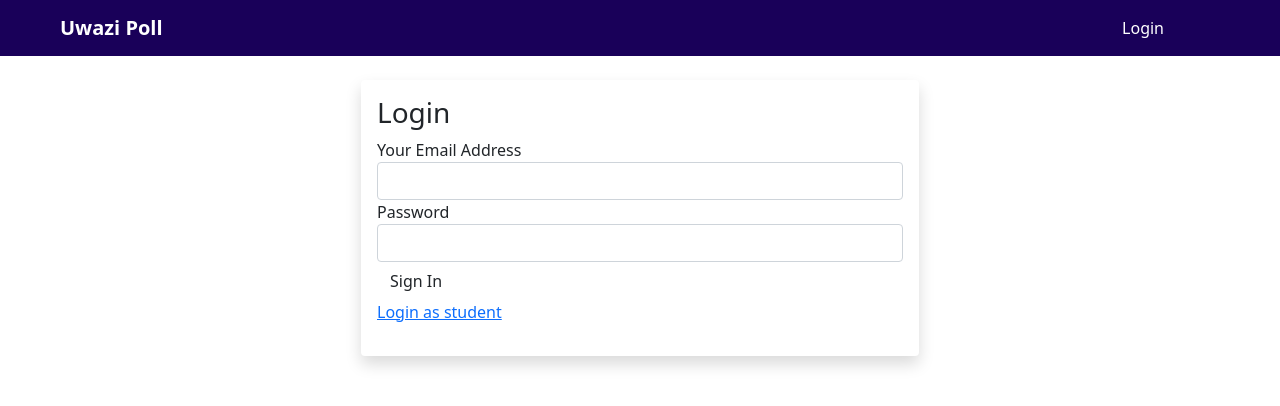
After one commit to githaefrancis/uwazi-poll, a Flask app: page /admin/login in a window 1280 px wide. The commit adds this page. Shown: the top 406 px of the page. Run offline with Flask 2, Linux system fonts and the light colour scheme; some libraries are stand-ins or nearby versions.

```diff
--- a/app/auth/forms.py
+++ b/app/auth/forms.py
@@ -0,0 +1,38 @@
+from flask_wtf import FlaskForm
+
+
+from wtforms import StringField,PasswordField,SubmitField,BooleanField
+from wtforms.validators import InputRequired,Email,EqualTo
+
+
+from wtforms import ValidationError
+
+from ..models import User
+
+class RegistrationForm(FlaskForm):
+  name=StringField('Your Name',validators=[InputRequired()])
+  email=StringField('Your Email Address',validators=[InputRequired(),Email()])
+  student_id=StringField('Student id',validators=[InputRequired()])
+  password=PasswordField('Password',validators=[InputRequired(),EqualTo('password_confirm',message='Password must match')])
+  password_confirm=PasswordField('Confirm Password',validators=[InputRequired()])
+
+  submit=SubmitField('Sign Up')
+
+  def validate_email(self,data_field):
+    if User.query.filter_by(email=data_field.data).first():
+      raise ValidationError('There is an account with that email ')
+
+  def validate_student_id(self,data_field):
+    if User.query.filter_by(student_id=data_field.data).first():
+      raise ValidationError('Student id already registered')
+
+
+class StudentLoginForm(FlaskForm):
+  student_id=StringField('Your Student Id',validators=[InputRequired(),Email()])
+  password=PasswordField('Password',validators=[InputRequired()])
+  submit=SubmitField('Sign In')
+
+class AdminLoginForm(FlaskForm):
+  email=StringField('Your Email Address',validators=[InputRequired(),Email()])
+  password=PasswordField('Password',validators=[InputRequired()])
+  submit=SubmitField('Sign In')
--- a/app/auth/views.py
+++ b/app/auth/views.py
@@ -1,5 +1,17 @@
+from flask import render_template
 from . import auth
-
+from .forms import AdminLoginForm, RegistrationForm, StudentLoginForm
 @auth.route('/login')
 def login():
-  return 'login'
+  login_form=StudentLoginForm()
+  return render_template('auth/login.html',login_form=login_form)
+
+@auth.route('/admin/login')
+def admin_login():
+  login_form=AdminLoginForm()
+  return render_template('auth/adminLogin.html',login_form=login_form)
+
+@auth.route('/register')
+def register():
+  register_form=RegistrationForm()
+  return render_template('auth/register.html',register_form=register_form)
--- a/app/static/css/admin/index.css
+++ b/app/static/css/admin/index.css
@@ -1,5 +1,5 @@
 .navbar,.sidebar{
-  background-color: #AE3D2B;;
+  background-color: #AE3D2B;
   color:white;
 }
 
--- /dev/null
+++ b/app/static/css/auth/index.css
@@ -0,0 +1,15 @@
+.navbar,.sidebar{
+  background-color: #190059;
+  color:white;
+}
+
+.navbar-brand{
+
+  color:white;
+  font-weight: bold;
+}
+
+.navbar#admin{
+  background-color: #AE3D2B;
+  color:white;
+}
--- /dev/null
+++ b/app/templates/auth/adminLogin.html
@@ -0,0 +1,18 @@
+{% extends 'auth/base.html' %}
+{% import 'bootstrap/wtf.html' as wtf %}
+
+{% block nav %}
+{% include 'auth/navbar.html' %}
+{% endblock %}
+
+
+{% block content %}
+<div class="container d-flex justify-content-center">
+  <div class="card col-lg-6 col-12 p-lg-3 p-2 mt-4 shadow border-0">
+    <h3 class="center">Login</h3>
+    {{wtf.quick_form(login_form)}}
+    <p>  <a href="{{url_for('auth.login')}}">Login as student</a></p>
+  </div>
+</div>
+
+{% endblock %}
--- /dev/null
+++ b/app/templates/auth/base.html
@@ -0,0 +1,22 @@
+<!DOCTYPE html>
+<html lang="en">
+<head>
+  <meta charset="UTF-8">
+  <meta http-equiv="X-UA-Compatible" content="IE=edge">
+  <meta name="viewport" content="width=device-width, initial-scale=1.0">
+  <title>Login</title>
+  <link href="https://cdn.jsdelivr.net/npm/bootstrap@5.1.3/dist/css/bootstrap.min.css" rel="stylesheet" integrity="sha384-1BmE4kWBq78iYhFldvKuhfTAU6auU8tT94WrHftjDbrCEXSU1oBoqyl2QvZ6jIW3" crossorigin="anonymous">
+  <link rel="stylesheet" href="{{url_for('static',filename='css/auth/index.css')}}">
+  <script src="https://cdn.jsdelivr.net/npm/bootstrap@5.1.3/dist/js/bootstrap.bundle.min.js" integrity="sha384-ka7Sk0Gln4gmtz2MlQnikT1wXgYsOg+OMhuP+IlRH9sENBO0LRn5q+8nbTov4+1p" crossorigin="anonymous"></script>
+
+</head>
+<body>
+  {% block nav %}
+
+  {% endblock %}
+  {% block content %}
+
+
+  {% endblock %}
+</body>
+</html>
--- /dev/null
+++ b/app/templates/auth/navbar.html
@@ -0,0 +1,27 @@
+<nav class="navbar navbar-expand-lg" >
+  <div class="container-fluid">
+    <a class="navbar-brand mx-lg-5 " href="{{url_for('main.index')}}" >Uwazi Poll</a>
+    <button class="navbar-toggler" type="button" data-bs-toggle="collapse" data-bs-target="#navbarNavAltMarkup" aria-controls="navbarNavAltMarkup" aria-expanded="false" aria-label="Toggle navigation">
+      <span class="navbar-toggler-icon"></span>
+    </button>
+    <div class="collapse navbar-collapse" id="navbarNavAltMarkup">
+      <div class="navbar-nav ">
+        <!-- <a class="nav-link active mx-5" aria-current="page" href="">Home</a> -->
+        <!-- <a class="nav-link active mx-5" aria-current="page" href="">Write</a> -->
+
+      </div>
+
+      <div class="collapse navbar-collapse justify-content-end mx-5" id="navbarNavAltMarkup">
+        <div class="navbar-nav ">
+
+          {% if current_user.is_authenticated %}
+          <a class="nav-link mx-lg-5 text-white" aria-current="page" href=""><strong> Admin </strong><span class="mx-lg-5"> Profile</span> </a>
+          <a class="nav-link text-white" aria-current="page" href="">Logout</a>
+
+          {%else%}
+          <a class="nav-link mx-lg-5 text-white" aria-current="page" href="{{url_for('auth.login')}}">Login</a>
+          {% endif %}
+        </div>
+    </div>
+  </div>
+</nav>
--- a/app/templates/main/index.html
+++ b/app/templates/main/index.html
@@ -30,8 +30,8 @@
 
   <div class="login-options d-flex justify-content-center">
 
-    <a href="" class="btn btn-primary mx-5 px-5">Student</a>
-    <a href="" class="btn btn-danger mx-5 px-5">Admin</a>
+    <a href="{{url_for('auth.login')}}" class="btn btn-primary mx-5 px-5">Student</a>
+    <a href="{{url_for('auth.admin_login')}}" class="btn btn-danger mx-5 px-5">Admin</a>
   </div>
 </div>
 </header>
```
Also changed, not shown: app/templates/auth/login.html (added, +17 -0 lines), app/templates/auth/register.html (added, +15 -0 lines).
